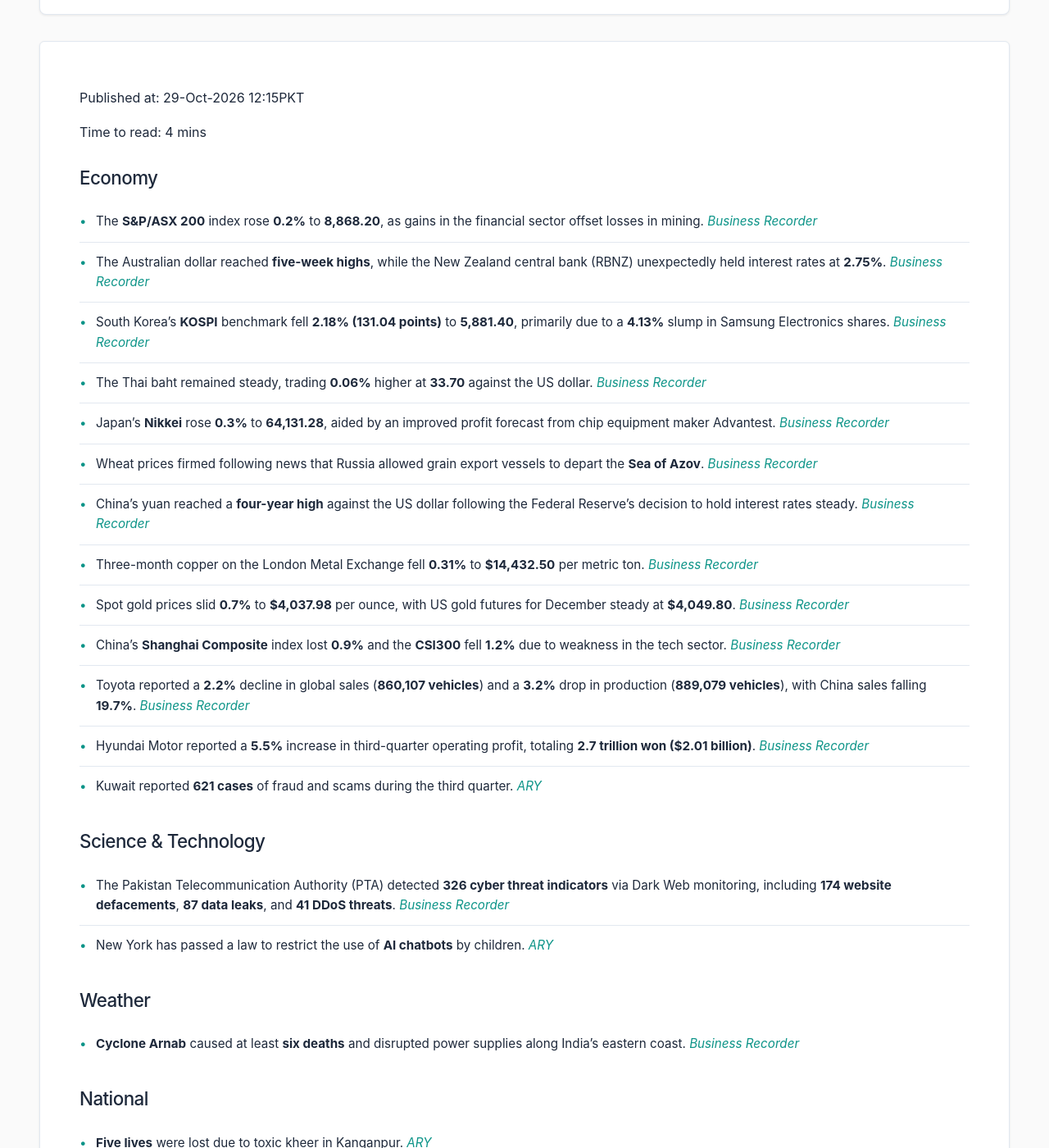
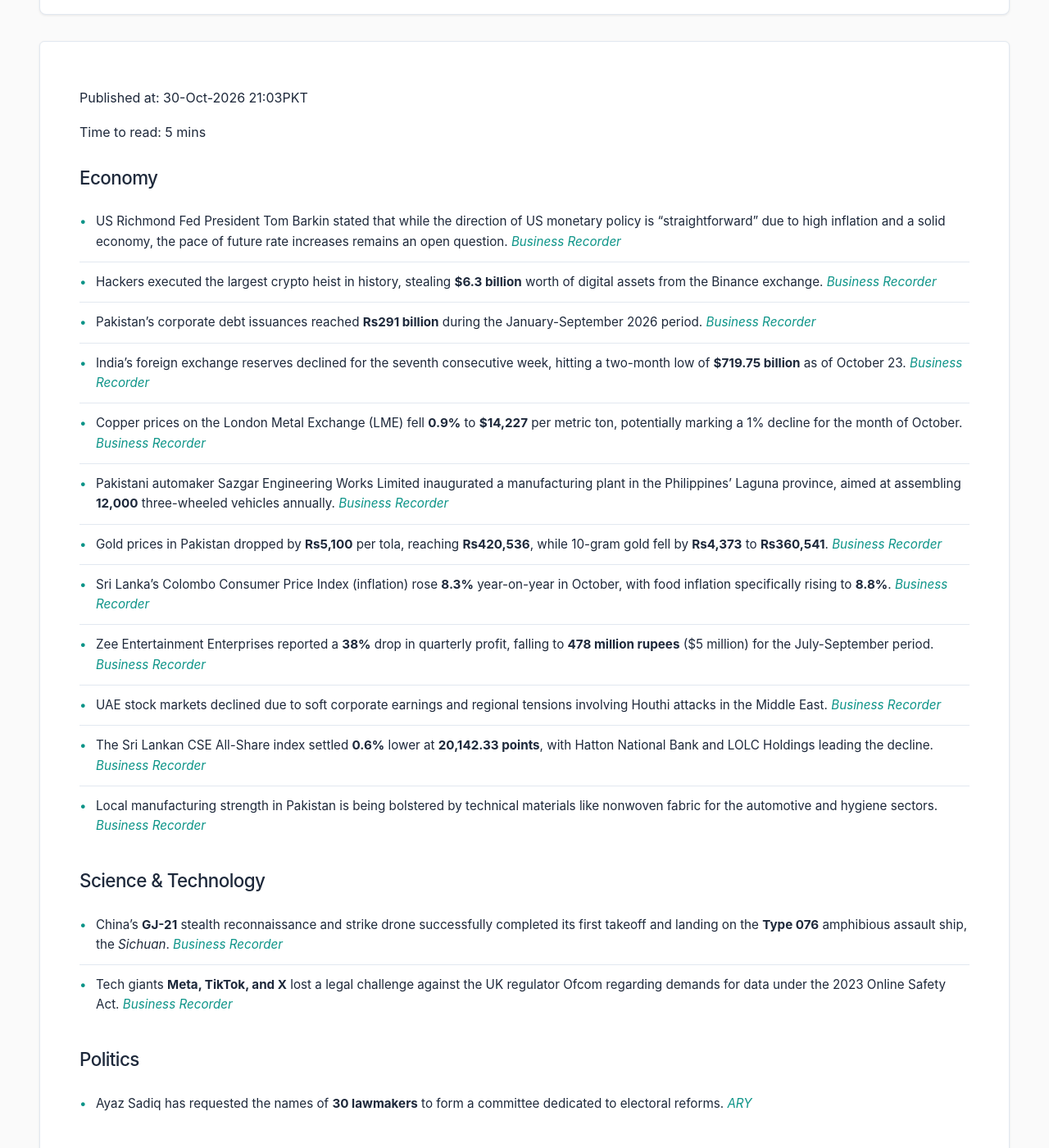
Before and after one commit to zsubzwary/news, a Jekyll site: the page built from en/index.md, in a window 1280 px wide and 1400 px high, scrolled down 209 px. Shown: the whole window at 82% size. Built offline with Jekyll 4.4.1, drawn with Linux system fonts in a browser that asks for light colours; some web fonts are replaced; comment, search, counter and statistics services are not loaded; some of the changed text lies outside the part shown.

Commit message:
DateTime; 2026-10-30T16:03:58.331Z

```diff
--- a/en/index.md
+++ b/en/index.md
@@ -4,48 +4,47 @@ title: Pakistan News Briefing
 lang: en
 ---
 
-Published at: 29-Oct-2026 12:15PKT
+Published at: 30-Oct-2026 21:03PKT
 
-Time to read: 4 mins
+Time to read: 5 mins
 
 ### Economy
-- The **S&P/ASX 200** index rose **0.2%** to **8,868.20**, as gains in the financial sector offset losses in mining. *[Business Recorder](https://www.brecorder.com/news/40446483/australian-shares-edge-higher-as-banks-overshadow-mining-losses)*
-- The Australian dollar reached **five-week highs**, while the New Zealand central bank (RBNZ) unexpectedly held interest rates at **2.75%**. *[Business Recorder](https://www.brecorder.com/news/40446482/australian-dollar-wins-hawks-over-as-kiwi-rues-rbnz-hold)*
-- South Korea's **KOSPI** benchmark fell **2.18% (131.04 points)** to **5,881.40**, primarily due to a **4.13%** slump in Samsung Electronics shares. *[Business Recorder](https://www.brecorder.com/news/40446481/south-korean-shares-fall-sharply-after-samsung-electronics-earnings)*
-- The Thai baht remained steady, trading **0.06%** higher at **33.70** against the US dollar. *[Business Recorder](https://www.brecorder.com/news/40446480/thai-bahtus-dollar-steady-on-thursday)*
-- Japan's **Nikkei** rose **0.3%** to **64,131.28**, aided by an improved profit forecast from chip equipment maker Advantest. *[Business Recorder](https://www.brecorder.com/news/40446478/japans-nikkei-rises-on-advantest-profit-outlook-but-samsung-weighs)*
-- Wheat prices firmed following news that Russia allowed grain export vessels to depart the **Sea of Azov**. *[Business Recorder](https://www.brecorder.com/news/40446477/wheat-inches-up-from-near-four-month-low-black-sea-exports-in-focus)*
-- China's yuan reached a **four-year high** against the US dollar following the Federal Reserve's decision to hold interest rates steady. *[Business Recorder](https://www.brecorder.com/news/40446476/chinas-yuan-hits-4-year-high-versus-dollar-after-fed-decision)*
-- Three-month copper on the London Metal Exchange fell **0.31%** to **$14,432.50** per metric ton. *[Business Recorder](https://www.brecorder.com/news/40446474/copper-eases-but-holds-near-two-week-highs-as-tight-china-supply-offers-support)*
-- Spot gold prices slid **0.7%** to **$4,037.98** per ounce, with US gold futures for December steady at **$4,049.80**. *[Business Recorder](https://www.brecorder.com/news/40446473/gold-slips-as-markets-assess-fed-signals-await-us-inflation-data)*
-- China's **Shanghai Composite** index lost **0.9%** and the **CSI300** fell **1.2%** due to weakness in the tech sector. *[Business Recorder](https://www.brecorder.com/news/40446472/china-stocks-slip-as-tech-weakness-overshadows-fed-rate-decision)*
-- Toyota reported a **2.2%** decline in global sales (**860,107 vehicles**) and a **3.2%** drop in production (**889,079 vehicles**), with China sales falling **19.7%**. *[Business Recorder](https://www.brecorder.com/news/40446471/toyota-september-sales-production-slide-for-a-third-straight-month)*
-- Hyundai Motor reported a **5.5%** increase in third-quarter operating profit, totaling **2.7 trillion won ($2.01 billion)**. *[Business Recorder](https://www.brecorder.com/news/40446468/hyundai-motor-reports-55-rise-in-q3-operating-profit-beats-forecasts)*
-- Kuwait reported **621 cases** of fraud and scams during the third quarter. *[ARY](https://arynews.tv/kuwait-reports-621-fraud-and-scam-cases-in-third-quarter)*
+- US Richmond Fed President Tom Barkin stated that while the direction of US monetary policy is "straightforward" due to high inflation and a solid economy, the pace of future rate increases remains an open question. *[Business Recorder](https://www.brecorder.com/news/40446706/feds-barkin-says-us-central-banks-direction-straightforward-the-question-is-pace-siriusxm-reports)*
+- Hackers executed the largest crypto heist in history, stealing **$6.3 billion** worth of digital assets from the Binance exchange. *[Business Recorder](https://www.brecorder.com/news/40446704/gone-in-20-minutes-how-the-biggest-heist-in-crypto-history-unfolded)*
+- Pakistan’s corporate debt issuances reached **Rs291 billion** during the January-September 2026 period. *[Business Recorder](https://www.brecorder.com/news/40446703/corporate-debt-issuance-reaches-rs291bn-in-jan-sept-2026-finance-division)*
+- India’s foreign exchange reserves declined for the seventh consecutive week, hitting a two-month low of **$719.75 billion** as of October 23. *[Business Recorder](https://www.brecorder.com/news/40446698/indias-fx-reserves-dip-for-seventh-straight-week-to-hit-over-two-month-low)*
+- Copper prices on the London Metal Exchange (LME) fell **0.9%** to **$14,227** per metric ton, potentially marking a 1% decline for the month of October. *[Business Recorder](https://www.brecorder.com/news/40446692/copper-set-for-first-monthly-loss-since-june-as-ai-spending-worries-weigh)*
+- Pakistani automaker Sazgar Engineering Works Limited inaugurated a manufacturing plant in the Philippines' Laguna province, aimed at assembling **12,000** three-wheeled vehicles annually. *[Business Recorder](https://www.brecorder.com/news/40446690/pakistans-automaker-sazgar-opens-manufacturing-plant-in-philippines)*
+- Gold prices in Pakistan dropped by **Rs5,100** per tola, reaching **Rs420,536**, while 10-gram gold fell by **Rs4,373** to **Rs360,541**. *[Business Recorder](https://www.brecorder.com/news/40446688/gold-price-per-tola-falls-rs5100-in-pakistan)*
+- Sri Lanka’s Colombo Consumer Price Index (inflation) rose **8.3%** year-on-year in October, with food inflation specifically rising to **8.8%**. *[Business Recorder](https://www.brecorder.com/news/40446687/sri-lankas-key-inflation-index-up-8-3-year-on-year-in-october)*
+- Zee Entertainment Enterprises reported a **38%** drop in quarterly profit, falling to **478 million rupees** ($5 million) for the July-September period. *[Business Recorder](https://www.brecorder.com/news/40446693/indian-broadcaster-zees-profit-falls-as-fifa-related-costs-weigh)*
+- UAE stock markets declined due to soft corporate earnings and regional tensions involving Houthi attacks in the Middle East. *[Business Recorder](https://www.brecorder.com/news/40446696/uae-shares-decline-on-weak-earnings-and-regional-tensions)*
+- The Sri Lankan CSE All-Share index settled **0.6%** lower at **20,142.33 points**, with Hatton National Bank and LOLC Holdings leading the decline. *[Business Recorder](https://www.brecorder.com/news/40446695/financials-stocks-drag-sri-lankan-shares-lower)*
+- Local manufacturing strength in Pakistan is being bolstered by technical materials like nonwoven fabric for the automotive and hygiene sectors. *[Business Recorder](https://www.brecorder.com/news/40446697/strengthening-pakistans-industrial-supply-chain-role-of-master-nonwoven-in-local-manufacturing)*
 
 ### Science & Technology
-- The Pakistan Telecommunication Authority (PTA) detected **326 cyber threat indicators** via Dark Web monitoring, including **174 website defacements**, **87 data leaks**, and **41 DDoS threats**. *[Business Recorder](https://www.brecorder.com/news/40446488/pta-detects-326-cyber-threats-on-dark-web-website-defacement-tops-list)*
-- New York has passed a law to restrict the use of **AI chatbots** by children. *[ARY](https://arynews.tv/new-york-passes-law-restricting-childrens-use-of-ai-chatbots)*
+- China’s **GJ-21** stealth reconnaissance and strike drone successfully completed its first takeoff and landing on the **Type 076** amphibious assault ship, the *Sichuan*. *[Business Recorder](https://www.brecorder.com/news/40446708/china-says-stealth-attack-drone-makes-first-takeoff-landing-on-amphibious-ship)*
+- Tech giants **Meta, TikTok, and X** lost a legal challenge against the UK regulator Ofcom regarding demands for data under the 2023 Online Safety Act. *[Business Recorder](https://www.brecorder.com/news/40446689/meta-tiktok-x-lose-legal-challenge-against-uk-watchdog-over-online-safety-data-demands)*
 
-### Weather
-- **Cyclone Arnab** caused at least **six deaths** and disrupted power supplies along India's eastern coast. *[Business Recorder](https://www.brecorder.com/news/40446484/six-killed-in-cyclone-off-indias-eastern-coast)*
+### Politics
+- Ayaz Sadiq has requested the names of **30 lawmakers** to form a committee dedicated to electoral reforms. *[ARY](https://arynews.tv/ayaz-sadiq-seeks-names-of-30-lawmakers-for-electoral-reforms-committee)*
 
 ### National
-- **Five lives** were lost due to toxic kheer in Kanganpur. *[ARY](https://arynews.tv/toxic-kheer-claims-five-lives-in-kanganpur)*
-- **Eight people** were killed and **five injured** when an ambulance caught fire in Tharparkar. *[ARY](https://arynews.tv/eight-killed-five-injured-as-ambulance-catches-fire-in-tharparkar)*
-- Public mockery has been directed at local authorities due to the installation of poles in the middle of a road in Hyderabad. *[ARY](https://arynews.tv/poles-in-middle-of-hyderabad-road-trigger-public-mockery)*
+- Field Marshal Syed Asim Munir called for strengthened institutional linkages between Pakistan and Singapore to promote regional stability. *[Business Recorder](https://www.brecorder.com/news/40446705/field-marshal-munir-calls-for-stronger-institutional-links-with-singapore)*
+- The NCCIA has exposed a gang targeting drivers through online taxi fraud and has registered a case regarding a fake booking and delivery scam. *[ARY](https://arynews.tv/nccia-exposes-gang-involved-in-online-taxi-fraud-targeting-drivers) / [ARY](https://arynews.tv/nccia-registers-case-over-fake-booking-and-delivery-scam)*
+- The National Highway Authority (NHA) has been directed to accelerate construction progress on the **M-6, M-25**, and the **Quetta–Zhob Road**. *[ARY](https://arynews.tv/nha-directed-to-accelerate-progress-on-m-6-m-25-and-quetta-zhob-road)*
+- Karachi is set to receive a new food walk as part of a makeover for a traditional food street. *[ARY](https://arynews.tv/karachi-to-get-new-food-walk-as-traditional-food-street-gets-makeover)*
+- Lawyer reports indicate that Noreen Niazi has been shifted back to **Kot Lakhpat Jail**. *[ARY](https://arynews.tv/noreen-niazi-shifted-back-to-kot-lakhpat-jail-says-lawyer)*
 
 ### International
-- North Korea fired approximately **10 to 12 short-range ballistic missiles** toward the sea off its east coast. *[ARY](https://arynews.tv/north-korea-fires-dozen-ballistic-missiles-into-east-sea) / [Business Recorder](https://www.brecorder.com/news/40446470/north-korea-fires-around-10-ballistic-missiles-toward-sea-off-east-coast-south-korea-says)*
-- An Israeli strike on Gaza resulted in the martyrdom of **five people**. *[ARY](https://arynews.tv/five-people-martyred-in-israeli-strike-on-gaza)*
-- A US judge rejected attempts by the Trump administration to interfere in the California midterm vote. *[ARY](https://arynews.tv/us-judge-rejects-trump-admin-interference-california-midterm-vote)*
-- Iran is in discussions with mediators to reach a plan to end the war and reopen the Strait of Hormuz. *[ARY](https://arynews.tv/iran-says-discussing-plan-with-mediators-to-end-war-reopen-hormuz)*
-- Russian missile strikes on Ukraine’s Kharkiv city killed **two people** and injured **four**. *[Business Recorder](https://www.brecorder.com/news/40446475/ukraine-sends-drones-towards-moscow-russia-strikes-kharkiv-officials-say)*
+- Pakistan and Saudi Arabia have reached an agreement to strengthen cooperation within the energy and petroleum sectors. *[ARY](https://arynews.tv/pakistan-saudi-arabia-agree-to-strengthen-energy-and-petroleum-cooperation)*
+- Three oil tankers caught fire in the Strait of Hormuz; one tanker, carrying **2 million barrels of crude oil**, reportedly struck a mine. *[Business Recorder](https://www.brecorder.com/news/40446694/irans-irgc-navy-says-three-tankers-catch-fire-in-strait-of-hormuz)*
+- Spanish Transport Minister Oscar Puente is facing calls for resignation following a train crash that resulted in at least **69 deaths**. *[Business Recorder](https://www.brecorder.com/news/40446707/spanish-minister-refuses-to-resign-over-second-major-train-crash-on-his-watch)*
+- Six people, including five passengers and a pilot, were killed in a helicopter crash in the Indian state of **Uttarakhand**. *[Business Recorder](https://www.brecorder.com/news/40446700/six-killed-in-helicopter-crash-in-indian-himalayan-state)*
+- US President Donald Trump stated that the war with Iran "is going to get wrapped up soon" and emphasized the need for nuclear guarantees. *[Business Recorder](https://www.brecorder.com/news/40446699/trump-on-iran-war-its-going-to-get-wrapped-up-soon)*
+- King Charles has expressed sorrow regarding the history of slavery, which continues to present diplomatic challenges. *[ARY](https://arynews.tv/king-charles-sorrow-over-slavery-faces-fresh-test)*
 
 ### Sports
-- The Milwaukee Brewers won their first World Series title by defeating the Tampa Bay Rays **4-1**. *[Business Recorder](https://www.brecorder.com/news/40446486/milwaukee-brews-its-first-world-series-title-with-triumph-over-rays)*
-- Major League Soccer (MLS) announced its 2027 'Sprint Season,' with Inter Miami scheduled to play Cincinnati on **February 19**. *[Business Recorder](https://www.brecorder.com/news/40446487/mls-announces-key-2027-sprint-season-matches-ahead-of-calendar-shift)*
-- Basketball star Caitlin Clark's recent move away from the sport has garnered fan attention. *[ARY](https://arynews.tv/caitlin-clarks-latest-move-away-from-basketball-impresses-fans)*
-
-### Other
-- Hello Kitty maker Sanrio cancelled its collaboration with the Japanese TV spy show *VIVANT* following a backlash in China. *[Business Recorder](https://www.brecorder.com/news/40446469/hello-kitty-maker-sanrio-cuts-ties-with-tv-spy-show-after-china-backlash)*
+- World number one Elena Rybakina withdrew from the **Pan Pacific Open** quarter-finals due to a neck injury, allowing Leylah Fernandez to advance. *[Business Recorder](https://www.brecorder.com/news/40446702/rybakina-withdraws-from-tokyo-quarter-finals-with-neck-injury)*
+- WNBA player Sophie Cunningham called for unity as the league reaches historic engagement highs. *[ARY](https://arynews.tv/sophie-cunningham-calls-for-unity-as-wnba-hits-historic-highs)*
+- Sophie Cunningham’s future with the **Indiana Fever** remains uncertain due to injury and her upcoming free agency status. *[ARY](https://arynews.tv/sophie-cunninghams-injury-and-free-agency-leave-indiana-fever-return-in-limbo)*
```
